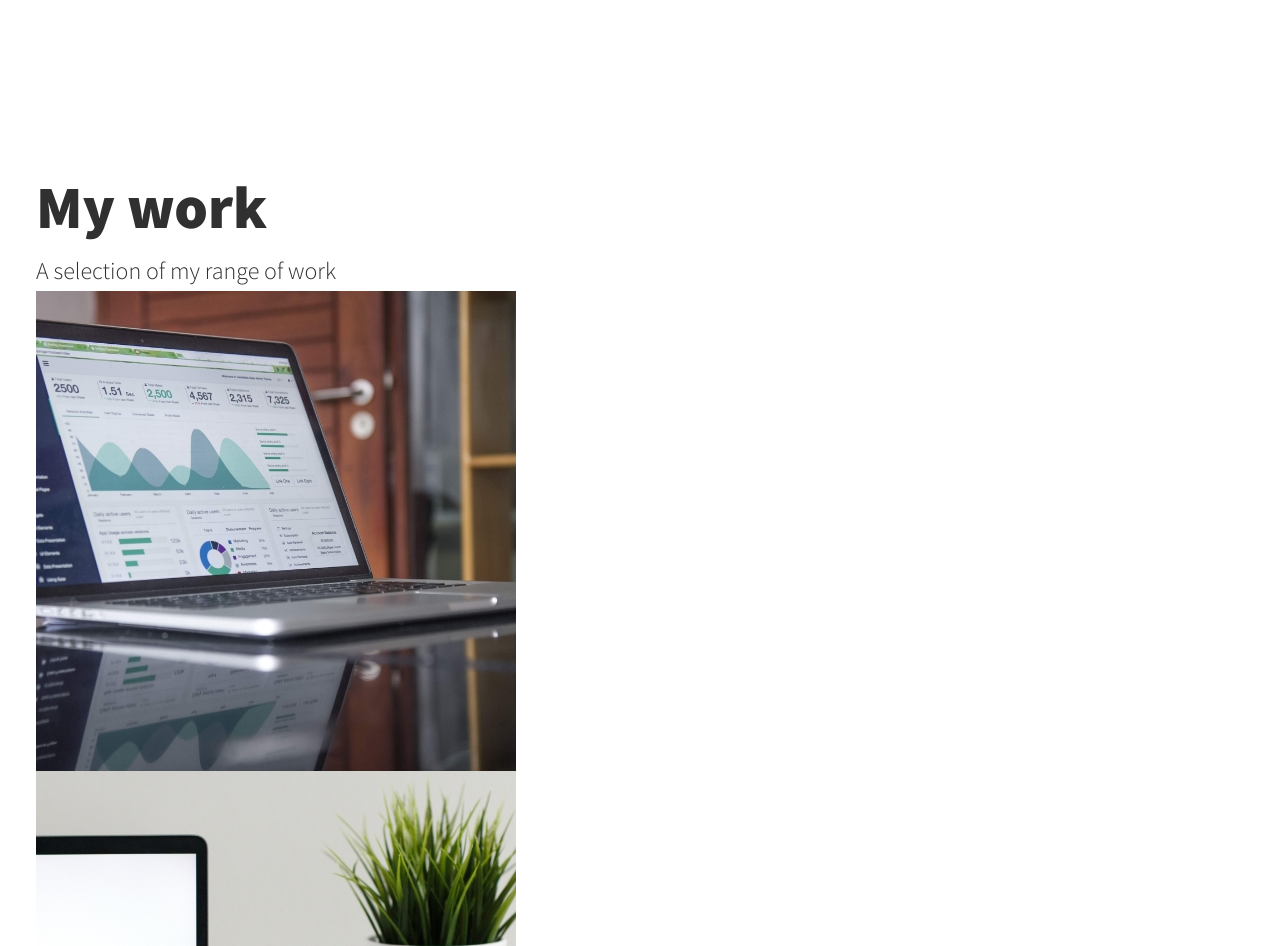
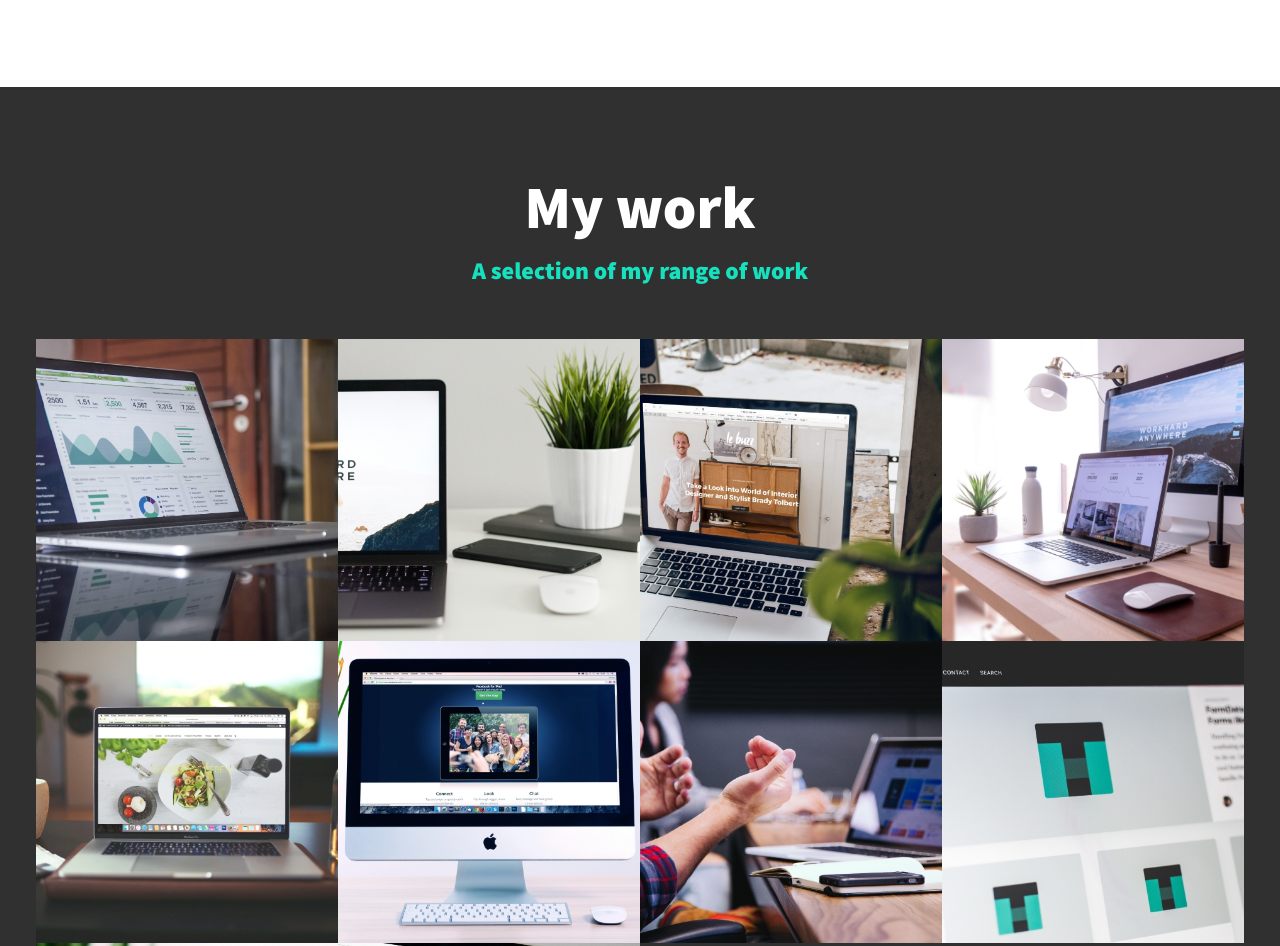
Before and after one commit to dfk007i/Portfolio-2023, a plain HTML site: page index.html in a window 1280 px wide. Shown: the part 1619-2565 px from the top of the page. Drawn offline with nearby package versions, Linux system fonts and the light colour scheme.

Commit message:
portfolio-done

```diff
--- a/css/style.css
+++ b/css/style.css
@@ -121,6 +121,11 @@ h3 { font-size: var(--fs-h3) }
     margin-bottom: 1em;
 }
 
+.section__subtitle--work{
+    color: var(--clr-accent);
+    font-weight: var(--fw-bold);
+    margin-bottom: 2em;
+}
 
 /* header */
 
@@ -265,3 +270,38 @@ nav { display: none; }
 
     }
 }
+
+/*  My work section  */
+
+.my-work {
+    background-color: var(--clr-dark);
+    color: var(--clr-light);
+    text-align: center;
+}
+
+.portfolio {
+    display: grid;
+    grid-template-columns: repeat(auto-fit, minmax(300px, 1fr));
+}
+
+.portfolio__item {
+    background: var(--clr-accent);
+    overflow: hidden;
+}
+
+.portfolio__img {
+    transition:
+        transform 750ms cubic-bezier(.5, 0, .5, 1),
+        opacity 250ms linear;
+}
+
+.portfolio__item:focus {
+    position: relative;
+    z-index: 2;
+}
+
+.portfolio__img:hover,
+.portfolio__item:focus .portfolio__img {
+    transform: scale(1.2);
+    opacity: .5;
+}
--- a/index.html
+++ b/index.html
@@ -88,8 +88,8 @@
 
     <!-- My Work -->
     <section class="my-work" id="work">
-      <h2 class="section__title">My work</h2>
-      <p class="section__subtitle">A selection of my range of work</p>
+      <h2 class="section__title section__title--work">My work</h2>
+      <p class="section__subtitle section__subtitle--work">A selection of my range of work</p>
 
       <div class="portfolio">
         <!-- Portfolio item 01 -->
@@ -142,14 +142,7 @@
           <img src="img/portfolio-10.jpg" alt="" class="portfolio__img" />
         </a>
 
-        <!-- Portfolio item 11 -->
-        <a href="#" class="portfolio__item">
-          <img src="img/portfolio-11.jpg" alt="" class="portfolio__img" />
-        </a>
 
-        <!-- Portfolio item 12 -->
-        <a href="#" class="portfolio__item">
-          <img src="img/portfolio-12.jpg" alt="" class="portfolio__img"
       </div>
     </section> <!-- /my-work -->
 
```
